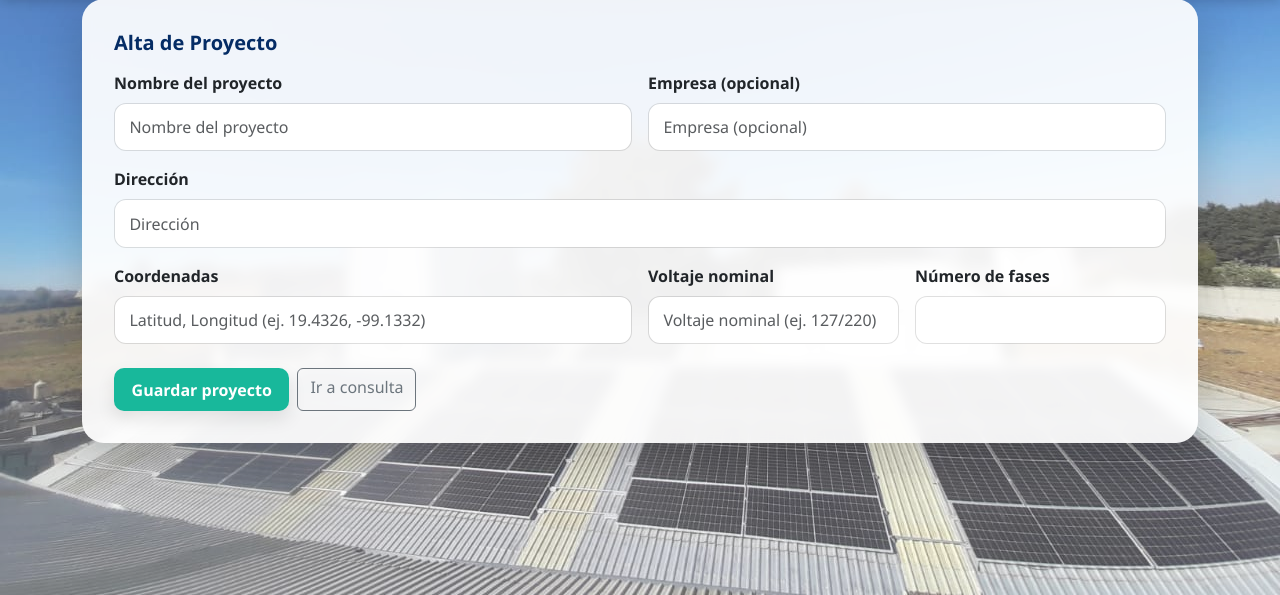
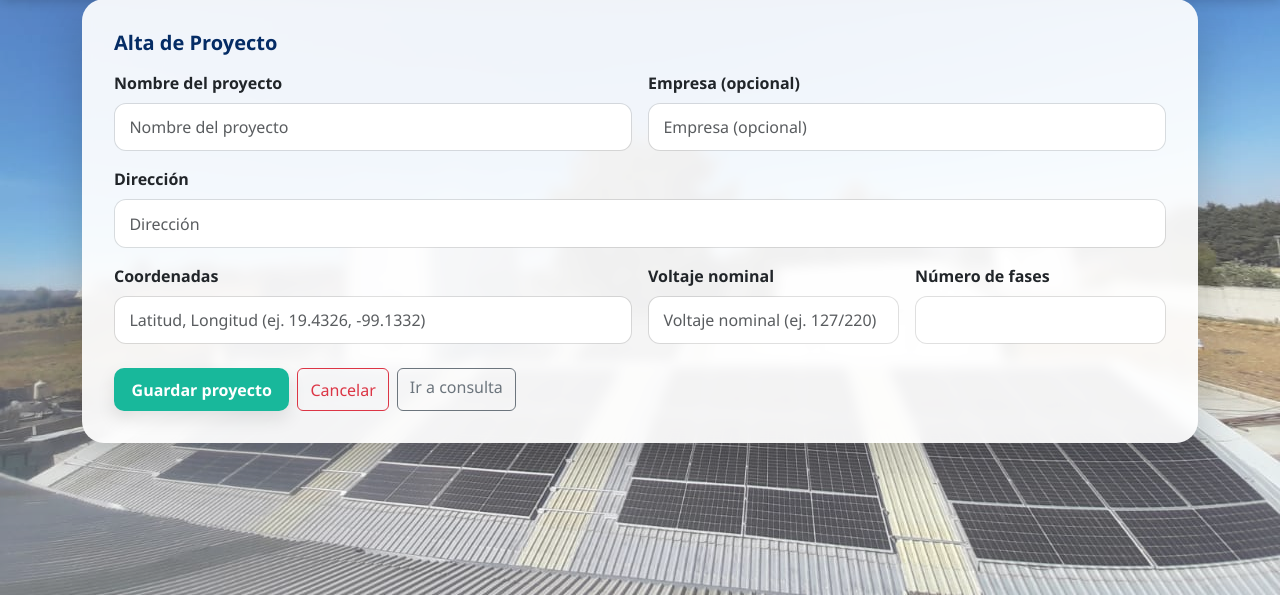
Before and after one commit to Alfredo140589/SWGFV, a Django app: template templates/core/pages/proyecto_alta.html in a window 1280 px wide. Shown: the part 205-800 px from the top of the page. Run offline with Django 4.2, Linux system fonts and the light colour scheme; the template is opened without the code that fills it: values that come from a table or form of the project are taken from there, others are empty.

Commit message:
Agregar botón Cancelar en alta de proyecto (limpia sin guardar)

```diff
--- a/templates/core/pages/proyecto_alta.html
+++ b/templates/core/pages/proyecto_alta.html
@@ -69,9 +69,21 @@
       </div>
 
       <div class="d-flex gap-2 mt-4">
-        <button class="btn btn-swgfv" type="submit">Guardar proyecto</button>
-        <a class="btn btn-outline-secondary" href="{% url 'core:proyecto_consulta' %}">Ir a consulta</a>
-      </div>
+  <!-- Guardar -->
+  <button class="btn btn-swgfv" type="submit" name="action" value="save">
+    Guardar proyecto
+  </button>
+
+  <!-- Cancelar: limpia el formulario sin guardar -->
+  <button class="btn btn-outline-danger" type="submit" name="action" value="cancel">
+    Cancelar
+  </button>
+
+  <!-- Ir a consulta -->
+  <a class="btn btn-outline-secondary" href="{% url 'core:proyecto_consulta' %}">
+    Ir a consulta
+  </a>
+</div>
     </form>
   </div>
 </div>
```
Also changed, not shown: core/views.py (+20 -7 lines), templates/core/pages/proyecto_modificacion.html (line endings or trailing spaces).
